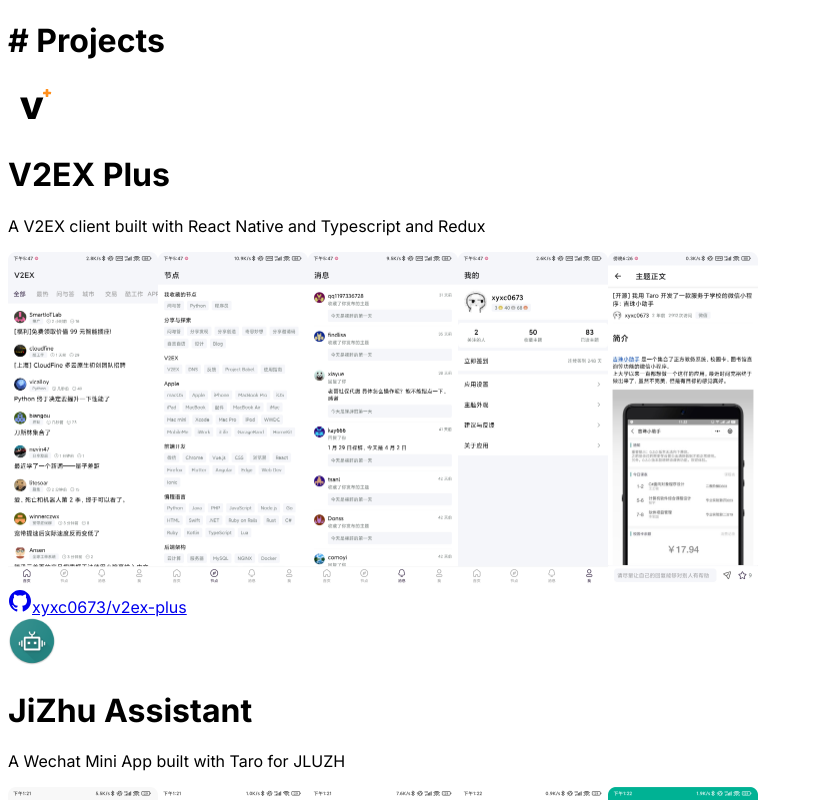
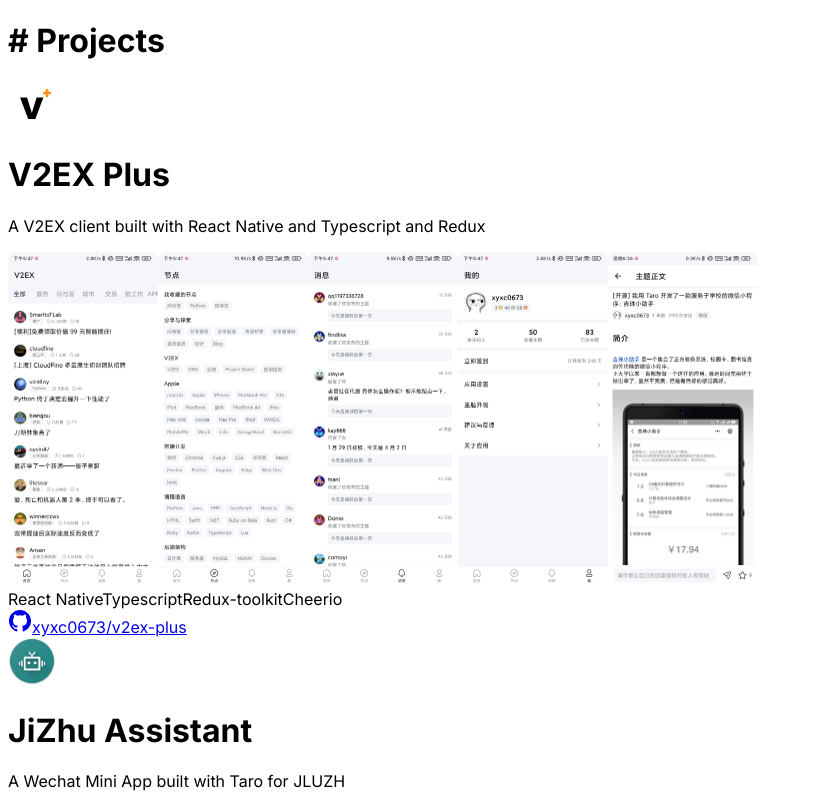
Before and after one commit to xyxc0673/xym.im, a Next.js app: page / in a window 1280 px wide. Shown: the top 800 px of the page, without its empty margins (0-813 px from the left). Built offline with nearby package versions, Linux system fonts and the light colour scheme.

Commit message:
feat: tags for project

```diff
--- a/app/ProjectCard.tsx
+++ b/app/ProjectCard.tsx
@@ -5,7 +5,14 @@
 import Image from 'next/image';
 import Link from 'next/link';
 
-const ProjectCard = ({ name, description, url, images, icon }: Project) => {
+const ProjectCard = ({
+  name,
+  description,
+  url,
+  images,
+  icon,
+  tags,
+}: Project) => {
   return (
     <div
       className={vstack({
@@ -49,6 +56,30 @@
           />
         ))}
       </div>
+      {tags && (
+        <div
+          className={hstack({
+            flexWrap: 'wrap',
+          })}
+        >
+          {tags.map((tag) => (
+            <span
+              key={tag}
+              className={css({
+                fontSize: 'sm',
+                fontWeight: 'semibold',
+                color: 'slate.600',
+                bg: 'zinc.100',
+                px: '2',
+                py: '1',
+                rounded: 'md',
+              })}
+            >
+              {tag}
+            </span>
+          ))}
+        </div>
+      )}
       <div className={hstack()}>
         <Link
           href={`https://github.com/${url}`}
--- a/config/projects.tsx
+++ b/config/projects.tsx
@@ -5,6 +5,7 @@
   url: string;
   images: string[];
   icon: string;
+  tags?: string[];
 }
 
 export const projects: Project[] = [
@@ -22,6 +23,7 @@
       '/projects/v2ex-plus/4.png',
       '/projects/v2ex-plus/5.png',
     ],
+    tags: ['React Native', 'Typescript', 'Redux-toolkit', 'Cheerio'],
   },
   {
     name: 'JiZhu Assistant',
@@ -36,5 +38,6 @@
       '/projects/jizhu-assistant/4.png',
       '/projects/jizhu-assistant/5.png',
     ],
+    tags: ['Typescript', 'Taro', 'Redux'],
   },
 ];
```
